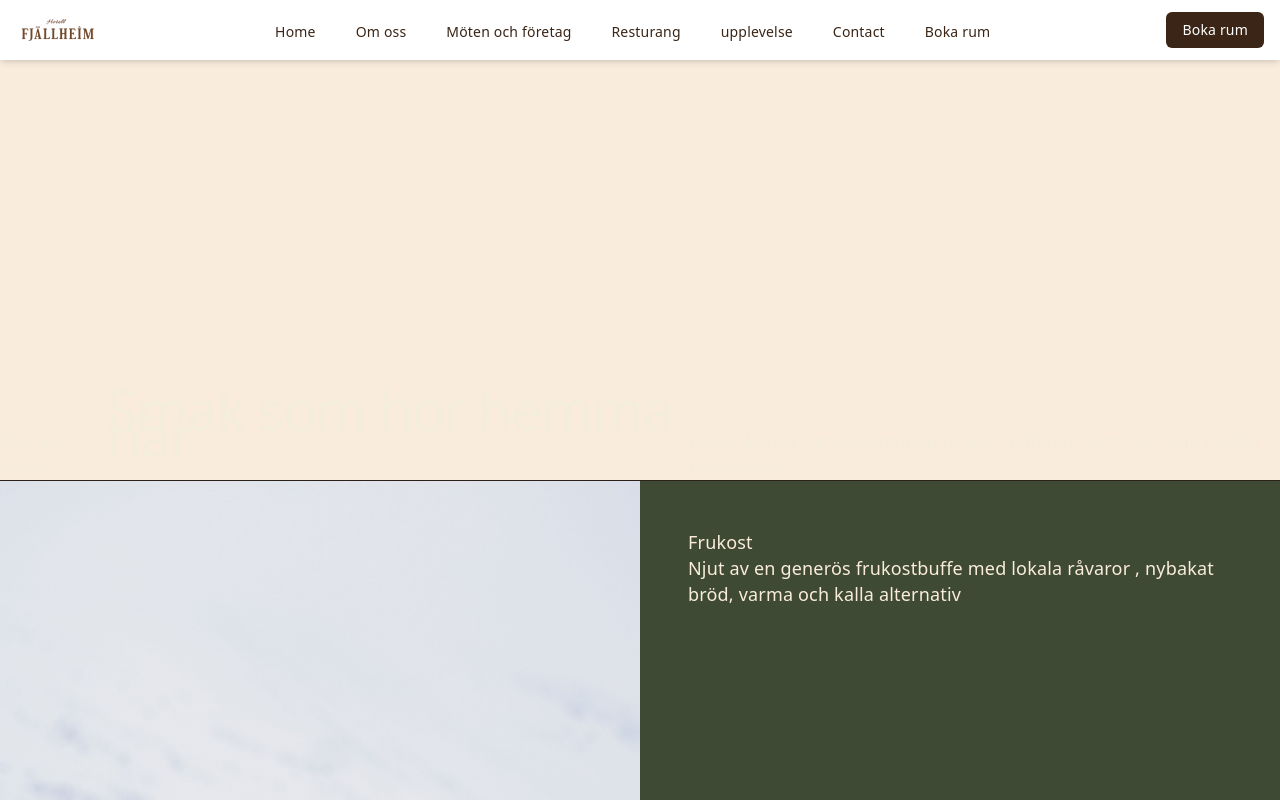
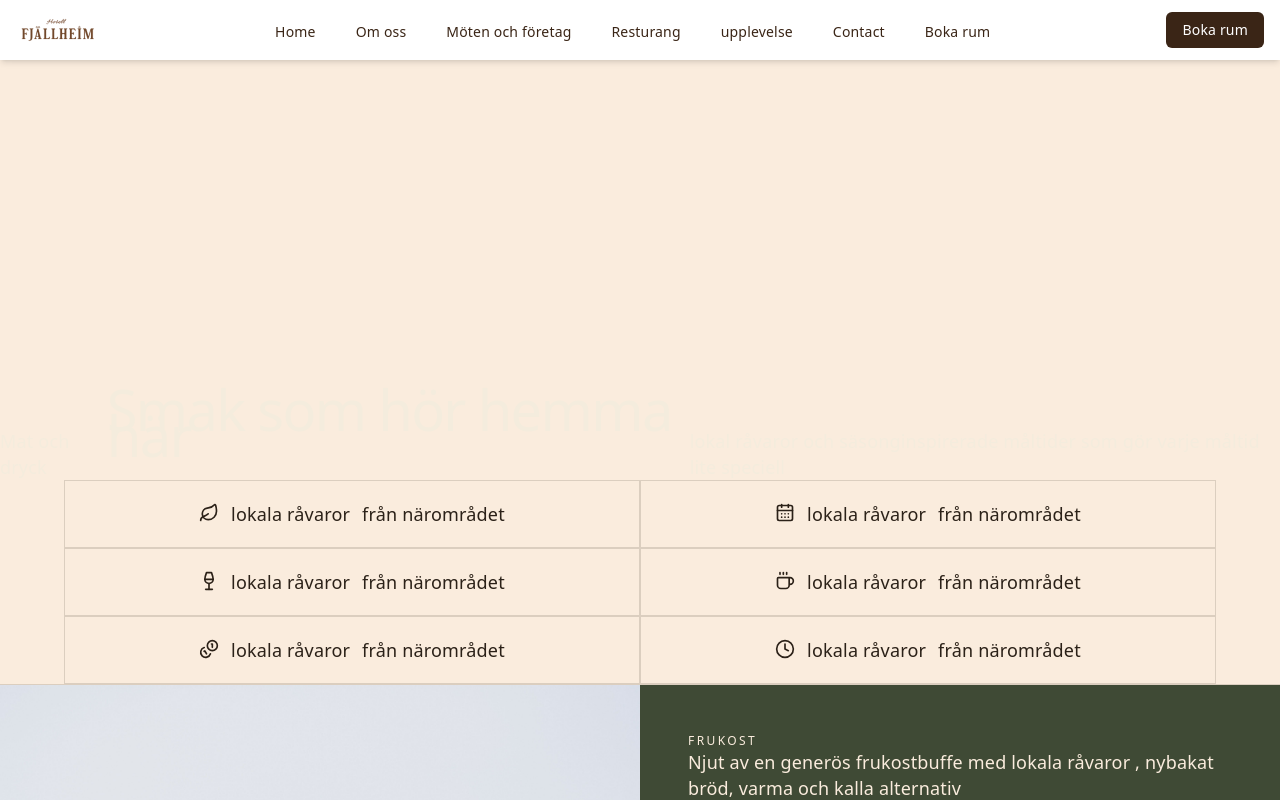
Before and after one commit to BusterSthlm/HotellFjellhaim, a React (Vite) app: page /Resturant in a window 1280 px wide. Shown: the top 800 px of the page. Built offline with nearby package versions, Linux system fonts and the light colour scheme.

Commit message:
Fix typos and improve layout in Resturant component

```diff
--- a/src/pages/Resturant.tsx
+++ b/src/pages/Resturant.tsx
@@ -49,22 +49,29 @@ export default function MatOchDryck(){
         <>
         <Nav/>
         <main className="bg-[#FAECDD] text-[#2b2118]">
-            <section className="realtive flex min-h-[420px] items-end bg-cover bg-center text-[#f4ECDD]" style={{backgroundImage:'url{IMG.hero}'}}>
+            <section className="relative flex min-h-[420px] items-end bg-cover bg-center text-[#f4ECDD]" style={{backgroundImage:'url{IMG.hero}'}}>
             <p className="{label}">Mat och dryck</p>
             <h1>Smak som hör hemma här</h1>
             <p>lokal råvaror och säsonginspirerade måltider som gör varje måltid lite speciell</p>
             </section>
 
-            <section className="border-b border-[#2b2118]">
-                <ul className="mx-auto grid max-w-6xl grid cols-2 md:grid cols-4">
+            <section className="border-b border-[#2b2118]/15">
+                <ul className="mx-auto grid max-w-6xl grid-cols-2 md:grid cols-4">
+                    {features.map(({icon: Icon, titel, text}) =>(
+                        <li key={titel} className="flex item centrer gap-3 border-[#2b2118]/15 px-4 py-5 md:justify-center md:border-1">
+                            <Icon className="h5 w-5 shrink-0" aria-hidden />
+                            <p>{titel}</p>
+                            <p>{text}</p>
+                        </li>
+                    ))}
                 </ul>
             </section>
 
 
             <section className="grid md: grid-cols-2">
-                <img src= {IMG.frukost} alt="Frukostbuffe" className="h-72 w-full object cover md:h-full"/>
+                <img src= {IMG.frukost} alt="Frukostbuffe" className="h-72 w-full object-cover md:h-full"/>
                 <div className="bg-[#3f4a35] px-6 py-12 text-[#FAECDD] md:px-12">
-                    <p className="{label}">Frukost</p>
+                    <p className={label}>Frukost</p>
                     <h2 className="">Njut av en generös frukostbuffe med lokala råvaror , nybakat bröd, varma och kalla alternativ</h2>
                 </div>
 
```
